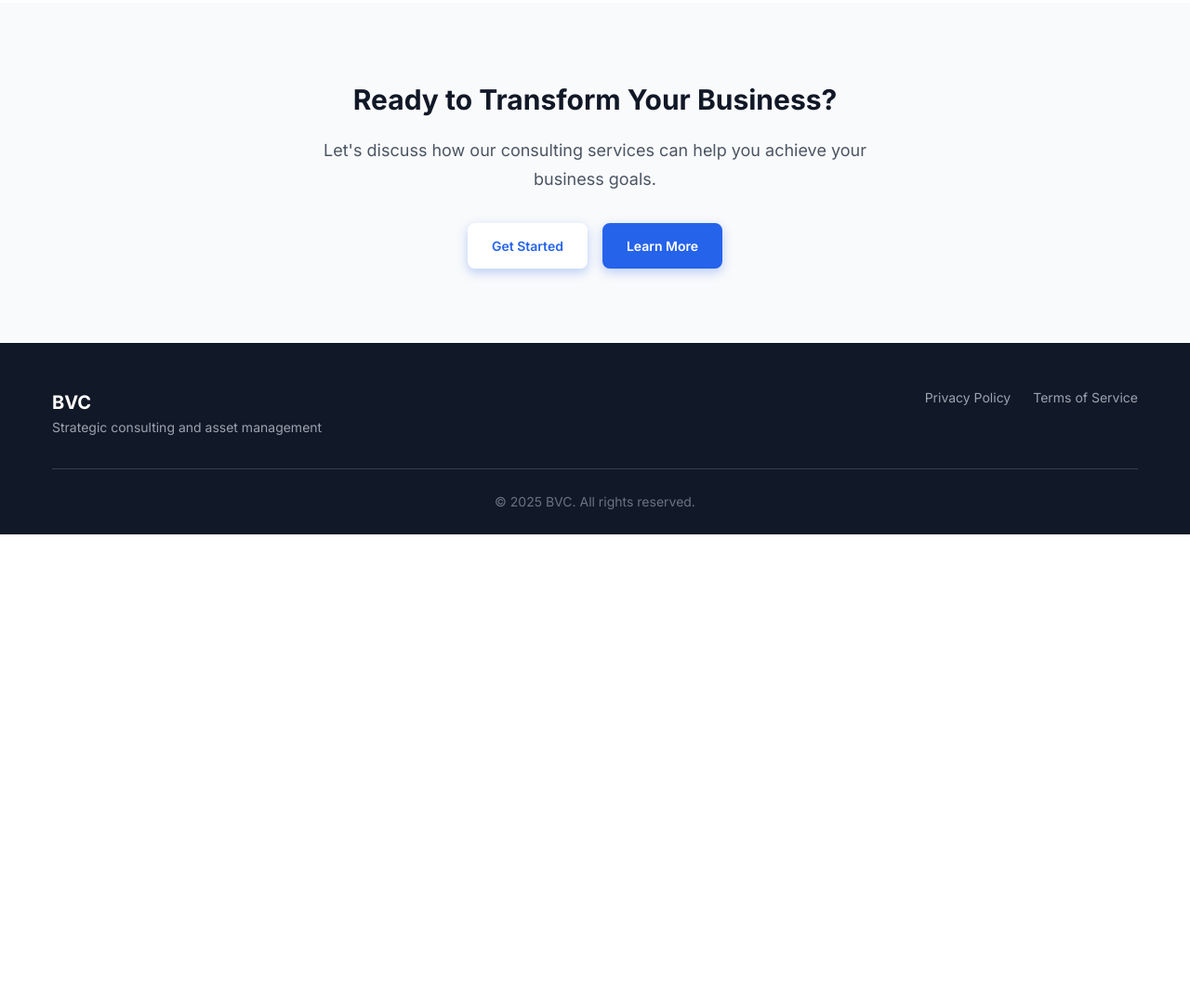
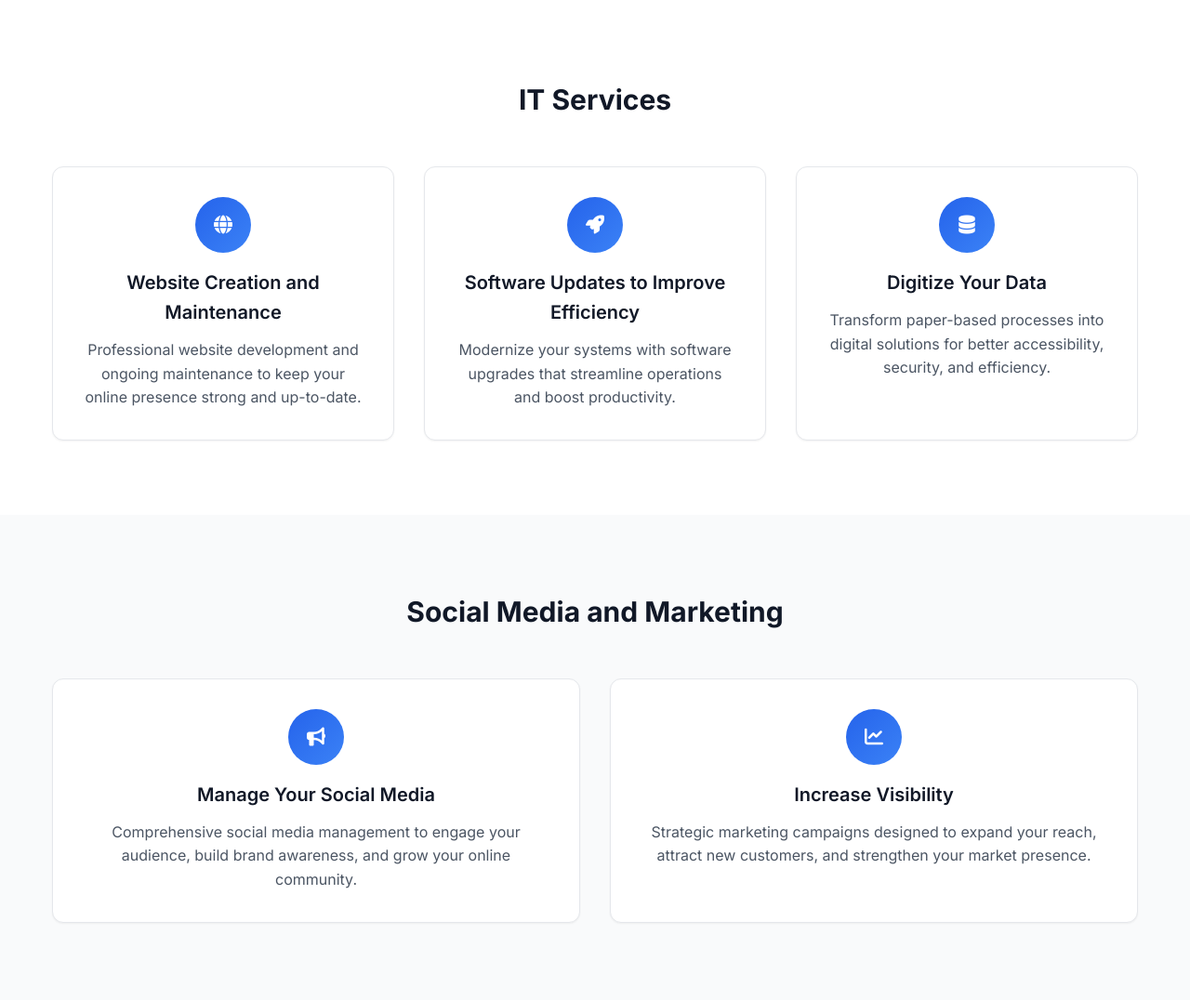
Before and after one commit to lakeshore5/BVC-Website, a plain HTML site: page pages/consulting.html in a window 1280 px wide. Shown: the part 857-1933 px from the top of the page at 93% size. Before the commit the page ends 1432 px from the top, so only its background shows below. Drawn offline with Linux system fonts and the light colour scheme.

Commit message:
IT and Socials

```diff
--- a/pages/consulting.html
+++ b/pages/consulting.html
@@ -61,6 +61,59 @@
             </div>
         </section>
 
+        <!-- IT Services Section -->
+        <section class="section">
+            <div class="container">
+                <h2 class="section-title">IT Services</h2>
+                <div class="services-grid">
+                    <div class="service-card">
+                        <div class="service-icon">
+                            <i class="fas fa-globe"></i>
+                        </div>
+                        <h3 class="service-title">Website Creation and Maintenance</h3>
+                        <p class="service-description">Professional website development and ongoing maintenance to keep your online presence strong and up-to-date.</p>
+                    </div>
+                    <div class="service-card">
+                        <div class="service-icon">
+                            <i class="fas fa-rocket"></i>
+                        </div>
+                        <h3 class="service-title">Software Updates to Improve Efficiency</h3>
+                        <p class="service-description">Modernize your systems with software upgrades that streamline operations and boost productivity.</p>
+                    </div>
+                    <div class="service-card">
+                        <div class="service-icon">
+                            <i class="fas fa-database"></i>
+                        </div>
+                        <h3 class="service-title">Digitize Your Data</h3>
+                        <p class="service-description">Transform paper-based processes into digital solutions for better accessibility, security, and efficiency.</p>
+                    </div>
+                </div>
+            </div>
+        </section>
+
+        <!-- Social Media and Marketing Section -->
+        <section class="section bg-light">
+            <div class="container">
+                <h2 class="section-title">Social Media and Marketing</h2>
+                <div class="services-grid">
+                    <div class="service-card">
+                        <div class="service-icon">
+                            <i class="fas fa-bullhorn"></i>
+                        </div>
+                        <h3 class="service-title">Manage Your Social Media</h3>
+                        <p class="service-description">Comprehensive social media management to engage your audience, build brand awareness, and grow your online community.</p>
+                    </div>
+                    <div class="service-card">
+                        <div class="service-icon">
+                            <i class="fas fa-chart-line"></i>
+                        </div>
+                        <h3 class="service-title">Increase Visibility</h3>
+                        <p class="service-description">Strategic marketing campaigns designed to expand your reach, attract new customers, and strengthen your market presence.</p>
+                    </div>
+                </div>
+            </div>
+        </section>
+
         <!-- CTA Section -->
         <section class="section bg-light">
             <div class="container">
```
